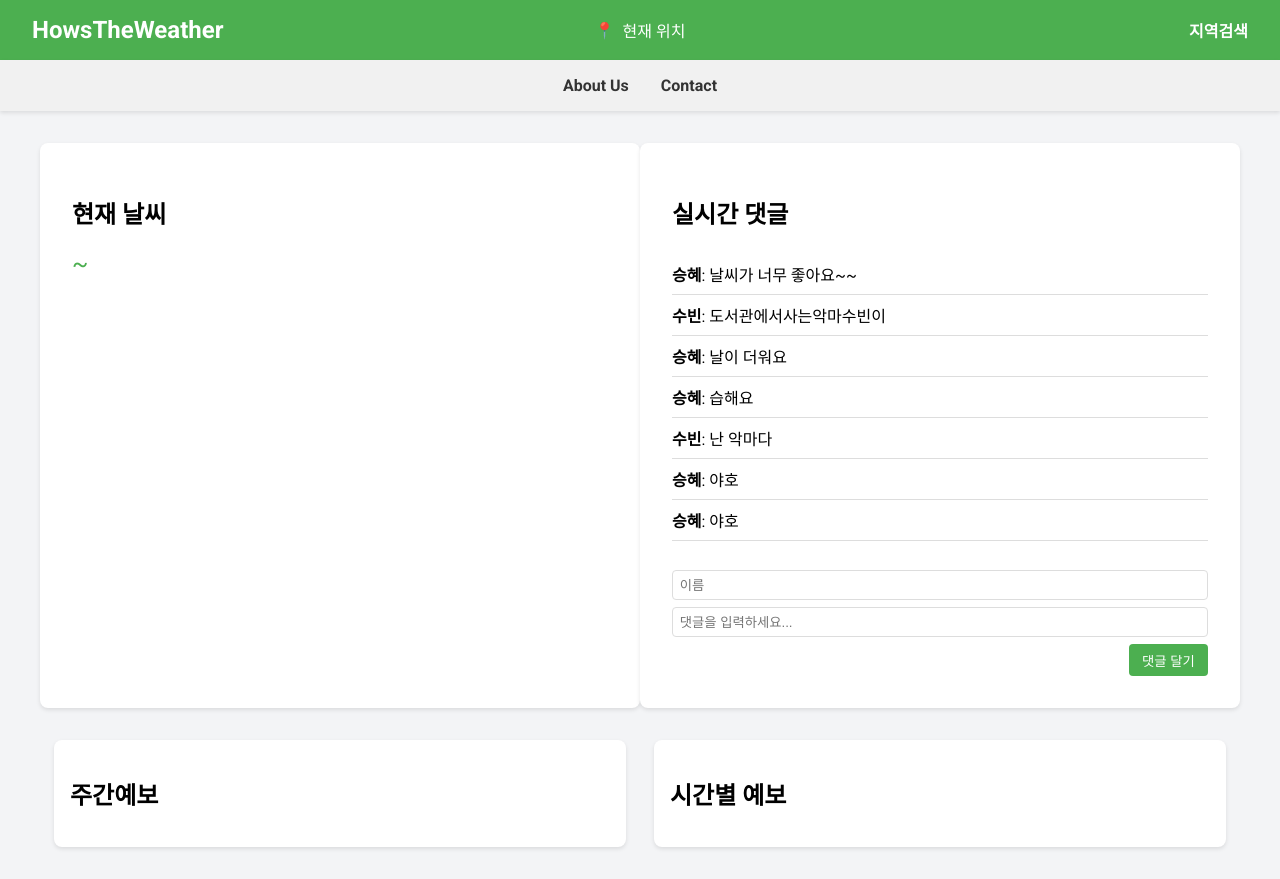
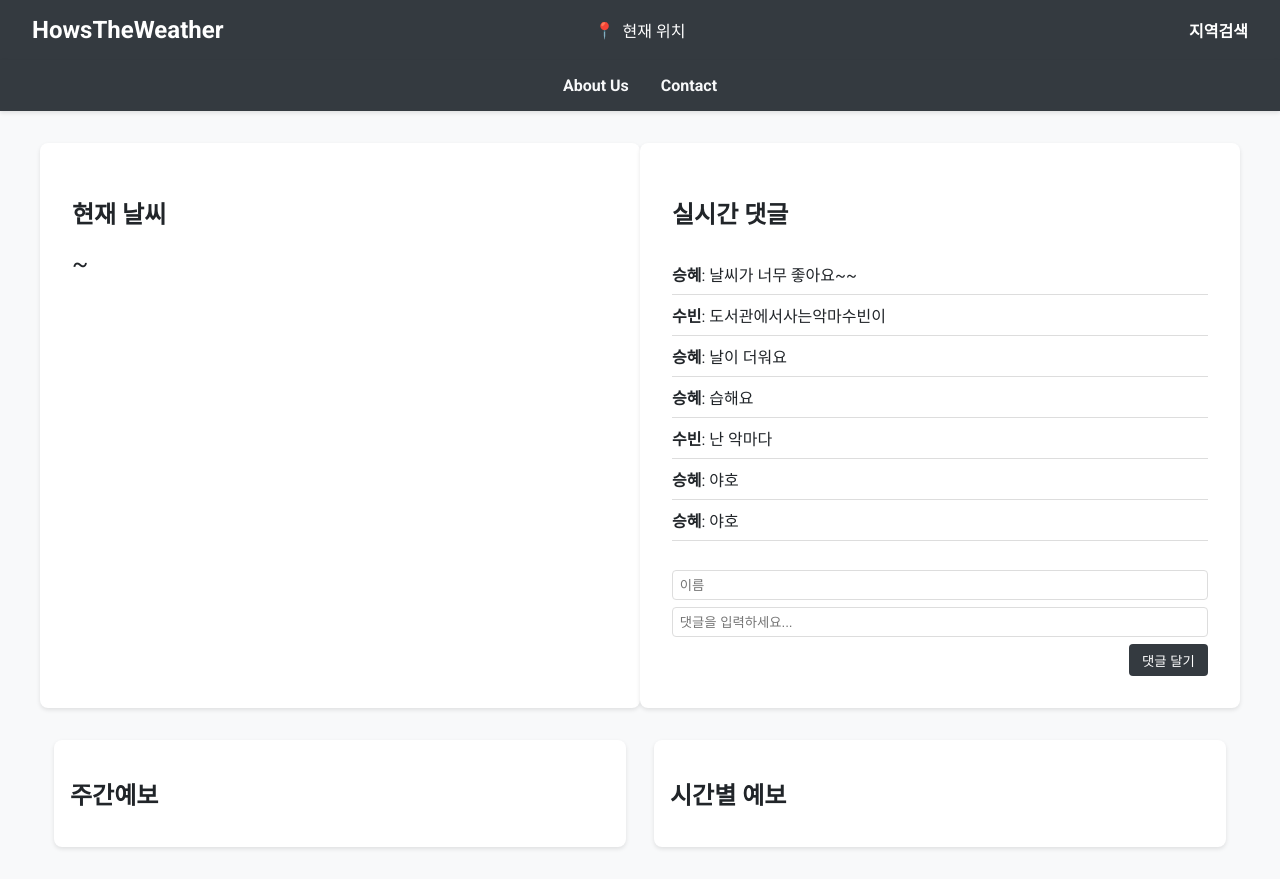
Before and after one commit to subin9292/HowsTheWeather, a FastAPI app: page / in a window 1280 px wide. Run offline with FastAPI, Linux system fonts and the light colour scheme; data comes from the database, SQL or seed files in the repository; parts of the project's set-up code (start-up, migrations or seed data) failed here and were passed over.

Commit message:
Change color

```diff
--- a/static/styles.css
+++ b/static/styles.css
@@ -6,11 +6,12 @@ body {
     margin: 0;
     padding: 0;
     box-sizing: border-box;
-    background-color: #f3f4f6;
+    background-color: #f8f9fa;
+    color: #212529;
 }
 
 header {
-    background-color: #4CAF50;
+    background-color: #343a40;
     display: flex;
     justify-content: space-between;
     align-items: center;
@@ -46,7 +47,7 @@ nav ul {
     padding: 0;
     display: flex;
     justify-content: center;
-    background-color: #f1f1f1;
+    background-color: #343a40;
     margin: 0;
     padding: 1em 0;
     box-shadow: 0 2px 4px rgba(0, 0, 0, 0.1);
@@ -58,7 +59,7 @@ nav ul li {
 
 nav ul li a {
     text-decoration: none;
-    color: #333;
+    color: #f8f9fa;
     font-weight: bold;
 }
 
@@ -129,7 +130,7 @@ main {
 #comment-form button {
     padding: 0.5em 1em;
     border: none;
-    background-color: #4CAF50;
+    background-color: #343a40;
     color: white;
     border-radius: 4px;
     cursor: pointer;
@@ -137,12 +138,12 @@ main {
 }
 
 #comment-form button:hover {
-    background-color: #45a049;
+    background-color: #495057;
 }
 
 .temperature-range {
     font-size: 1.5em;
-    color: #4CAF50;
+    color: #212529;
 }
 
 .current-temp {
--- a/templates/main.html
+++ b/templates/main.html
@@ -55,6 +55,7 @@
                     var minTemp = data.main.temp_min.toFixed(1);
                     var maxTemp = data.main.temp_max.toFixed(1);
                     var currentTemp = data.main.temp.toFixed(1);
+                    var weatherDescription = translateWeatherDescription(data.weather[0].description);
                     var weatherIcon = data.weather[0].icon;
                     var now = new Date();
                     var formattedDate = now.getFullYear() + '/' + (now.getMonth() + 1) + '/' + now.getDate() + ' ' + now.getHours() + ':' + String(now.getMinutes()).padStart(2, '0');
@@ -62,7 +63,7 @@
                     $('.low-temp').text(minTemp + '°C');
                     $('.high-temp').text(maxTemp + '°C');
                     $('#current-temp').text(currentTemp + '°C');
-                    $('.weather-icon').html('<img src="https://openweathermap.org/img/wn/' + weatherIcon + '@2x.png" alt="Weather Icon">');
+                    $('.weather-icon').html('<img src="https://openweathermap.org/img/wn/' + weatherIcon + '@2x.png" alt="Weather icon">');
                     $('#current-date').text(formattedDate);
                 });
 
@@ -75,7 +76,7 @@
                         var temp = day.temp.day.toFixed(1);
                         var weatherDescription = translateWeatherDescription(day.weather[0].description);
                         var weatherIcon = day.weather[0].icon;
-                        weeklyForecastHtml += `<li>${dayOfWeek}: ${temp}°C, ${weatherDescription} <img src="https://openweathermap.org/img/wn/${weatherIcon}.png" alt="Weather Icon"></li>`;
+                        weeklyForecastHtml += `<li>${dayOfWeek}: ${temp}°C, ${weatherDescription} <img src="https://openweathermap.org/img/wn/${weatherIcon}.png" alt="Weather icon"></li>`;
                     });
                     $('#weekly-forecast').html(weeklyForecastHtml);
                 }).fail(function(jqxhr, textStatus, error) {
@@ -92,7 +93,7 @@
                         var hours = date.getHours();
                         var temp = hour.main.temp.toFixed(1);
                         var weatherIcon = hour.weather[0].icon;
-                        hourlyForecastHtml += `<li>${hours}시: ${temp}°C <img src="https://openweathermap.org/img/wn/${weatherIcon}.png" alt="Weather Icon"></li>`;
+                        hourlyForecastHtml += `<li>${hours}시: ${temp}°C <img src="https://openweathermap.org/img/wn/${weatherIcon}.png" alt="Weather icon"></li>`;
                     });
                     $('#hourly-forecast').html(hourlyForecastHtml);
                 });
```
